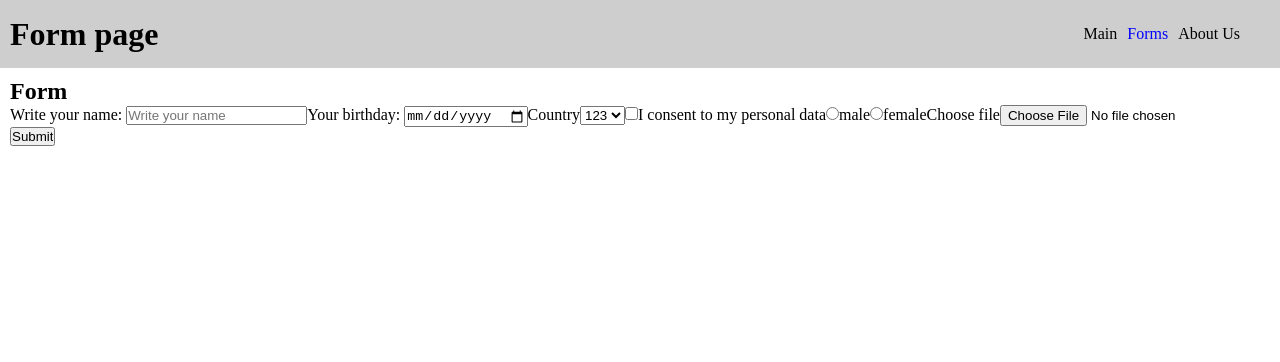
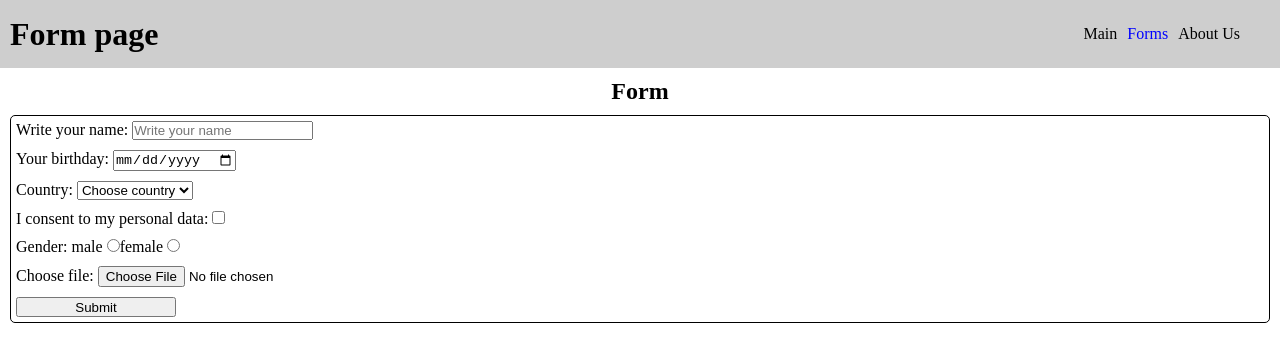
Before and after one commit to M0rl0ck/RSSchoolReact2023Q1, a React (Vite) app: page /forms in a window 1280 px wide. Shown: the top 362 px of the page. Built offline with nearby package versions, Linux system fonts and the light colour scheme.

Commit message:
feat: add style

```diff
--- a/src/base/formCard/FormCard.tsx
+++ b/src/base/formCard/FormCard.tsx
@@ -1,5 +1,6 @@
 import IFormCard from '../../infostructure/IFormCard';
 import React from 'react';
+import './formCard.css';
 
 interface IFormCardProp {
   card: IFormCard;
@@ -15,8 +16,8 @@ export default class FormCard extends React.Component<IFormCardProp> {
         <div className="form__card-info-container">
           <h2 className="form__card-name">Name {this.props.card.name}</h2>
           <h3 className="form__card-date">Birthday: {this.props.card.date}</h3>
-          <p className="card-category">Country: {this.props.card.country}</p>
-          <p className="card-category">Gender: {this.props.card.gender}</p>
+          <p className="form__card-category">Country: {this.props.card.country}</p>
+          <p className="form__card-category">Gender: {this.props.card.gender}</p>
         </div>
       </div>
     );
--- /dev/null
+++ b/src/base/formCard/formCard.css
@@ -0,0 +1,19 @@
+.form__card-container {
+  width: 600px;
+  display: flex;
+  gap: 10px;
+  padding: 5px;
+  border-radius: 5px;
+  border: 1px solid black;
+}
+
+.form__logo-container img {
+  width: 250px;
+  display: block;
+}
+
+.form__card-info-container {
+  display: flex;
+  flex-direction: column;
+  gap: 5px;
+}
--- a/src/components/form/Form.tsx
+++ b/src/components/form/Form.tsx
@@ -1,5 +1,6 @@
 import IFormCard from '../../infostructure/IFormCard';
 import React from 'react';
+import './form.css';
 
 type FormProps = {
   callback: (card: IFormCard) => void;
@@ -46,27 +47,42 @@ export default class Form extends React.Component<FormProps> {
   };
   render(): React.ReactNode {
     return (
-      <form action="" ref={this.formRef} onSubmit={this.submitHandl}>
-        <label htmlFor="name">Write your name: </label>
+      <form className="form" action="" ref={this.formRef} onSubmit={this.submitHandl}>
+        <label>
+          Write your name:{' '}
           <input type="text" id="name" placeholder="Write your name" ref={this.inputNameRef} />
+        </label>
 
-        <label htmlFor="date">Your birthday: </label>
-        <input type="date" id="date" ref={this.inputDateRef} />
+        <label>
+          Your birthday: <input type="date" id="date" ref={this.inputDateRef} />
+        </label>
 
-        <label htmlFor="country">Country</label>
+        <label>
+          Country:{' '}
           <select name="" id="country" defaultValue="123" ref={this.selectCountryRef}>
             <option value="123" disabled>
-            123
+              Choose country
             </option>
-          <option value="aaa">aaa</option>
-          <option value="bbb">bbb</option>
+            <option value="USA">USA</option>
+            <option value="Canada">Canada</option>
+            <option value="Brazil">Brazil</option>
           </select>
+        </label>
 
+        <label>
+          I consent to my personal data:{' '}
           <input type="checkbox" id="consent" ref={this.inputCheckboxRef} />
-        <label htmlFor="consent">I consent to my personal data</label>
+        </label>
 
+        <div className="gender-choose">
+          <span>Gender: </span>
+          <label>
+            male{' '}
             <input type="radio" id="male" name="gender" value="male" ref={this.inputRadioMaleRef} />
-        <label htmlFor="male">male</label>
+          </label>
+
+          <label>
+            female{' '}
             <input
               type="radio"
               id="female"
@@ -74,12 +90,14 @@ export default class Form extends React.Component<FormProps> {
               value="female"
               ref={this.inputRadioFemaleRef}
             />
-        <label htmlFor="female">female</label>
+          </label>
+        </div>
 
-        <label htmlFor="file">Choose file</label>
-        <input type="file" id="file" accept="image/*" ref={this.inputFileRef} />
+        <label>
+          Choose file: <input type="file" id="file" accept="image/*" ref={this.inputFileRef} />
+        </label>
 
-        <input type="submit" />
+        <input type="submit" className="submit-button" />
       </form>
     );
   }
--- /dev/null
+++ b/src/components/form/form.css
@@ -0,0 +1,14 @@
+.form {
+  display: flex;
+  flex-direction: column;
+  padding: 5px;
+  gap: 10px;
+  border-radius: 5px;
+  border: 1px solid black;
+}
+
+.submit-button {
+  width: 160px;
+  height: 20px;
+  cursor: pointer;
+}
--- a/src/components/formCards/FormCards.tsx
+++ b/src/components/formCards/FormCards.tsx
@@ -1,6 +1,7 @@
 import IFormCard from '../../infostructure/IFormCard';
 import React from 'react';
 import FormCard from '../../base/formCard/FormCard';
+import './formCards.css';
 
 export default class FormCards extends React.Component<{ cards: IFormCard[] }> {
   render(): React.ReactNode {
--- /dev/null
+++ b/src/components/formCards/formCards.css
@@ -0,0 +1,6 @@
+.form-cards {
+  display: flex;
+  flex-direction: column;
+  align-items: center;
+  gap: 10px;
+}
--- a/src/pages/form/FormPage.tsx
+++ b/src/pages/form/FormPage.tsx
@@ -2,6 +2,7 @@ import Form from '../../components/form/Form';
 import React from 'react';
 import FormCards from '../../components/formCards/FormCards';
 import IFormCard from 'infostructure/IFormCard';
+import './formPage.css';
 
 export default class FormPage extends React.Component {
   state: { cards: IFormCard[] } = { cards: [] };
--- /dev/null
+++ b/src/pages/form/formPage.css
@@ -0,0 +1,9 @@
+.form-page .container {
+  display: flex;
+  flex-direction: column;
+  gap: 10px;
+}
+
+.form-page .container h2 {
+  align-self: center;
+}
```
Lines whose indentation alone changed are shown as unchanged.
